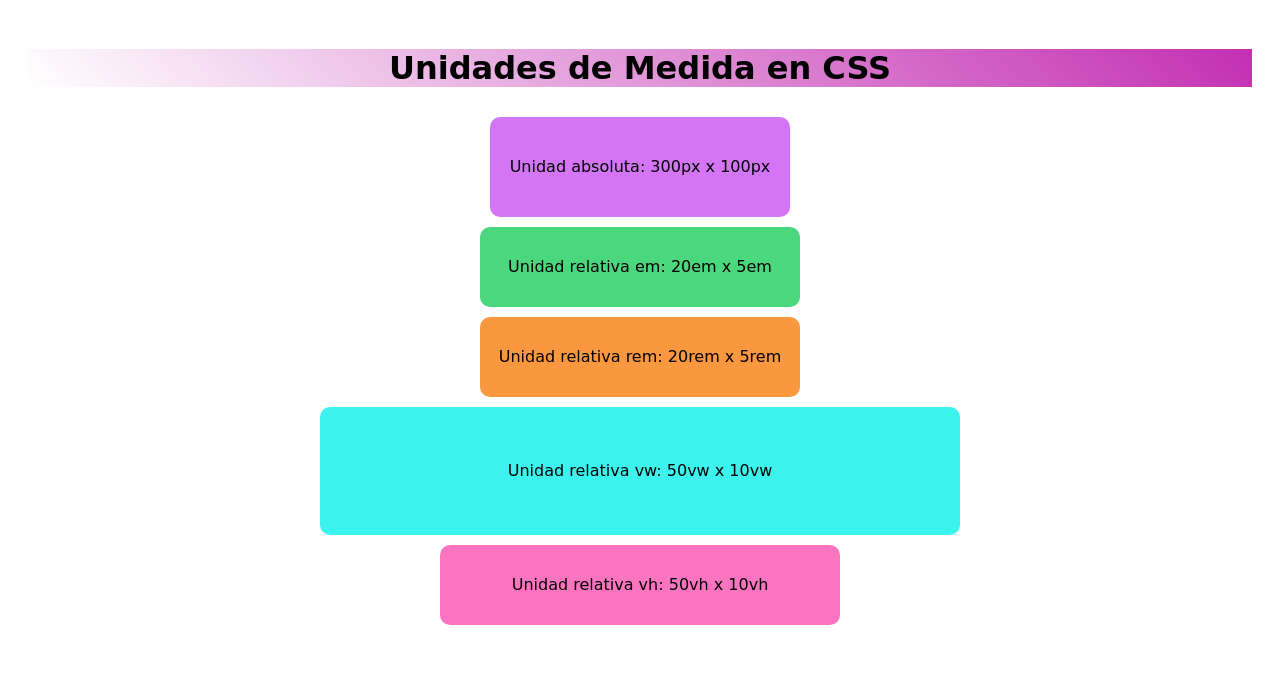
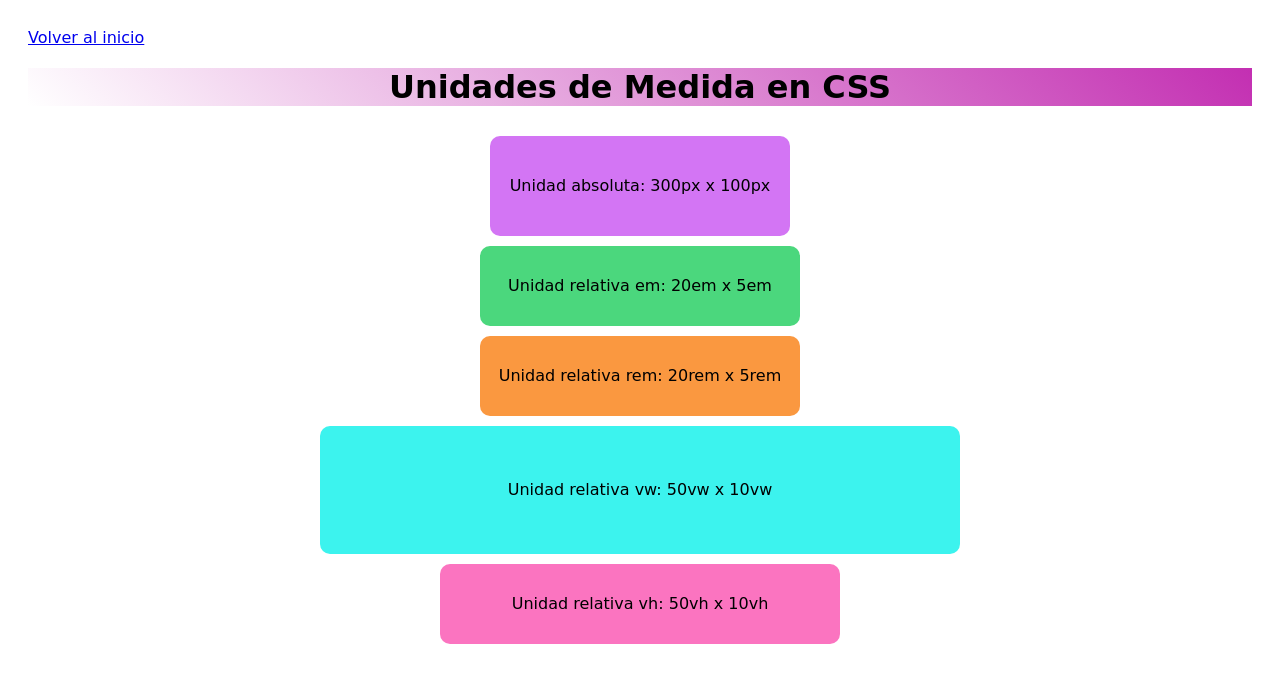
Before and after one commit to SayraIbarra/Portafolio_Web1, a plain HTML site: page unidades.html in a window 1280 px wide. Drawn offline with Linux system fonts and the light colour scheme.

Commit message:
Update unidades.html

```diff
--- a/unidades.html
+++ b/unidades.html
@@ -8,6 +8,8 @@
 
 </head>
 <body>
+  <a href="index.html">Volver al inicio</a>
+
   <h1>Unidades de Medida en CSS</h1>
 
   <div class="absoluta">Unidad absoluta: 300px x 100px</div>
```
